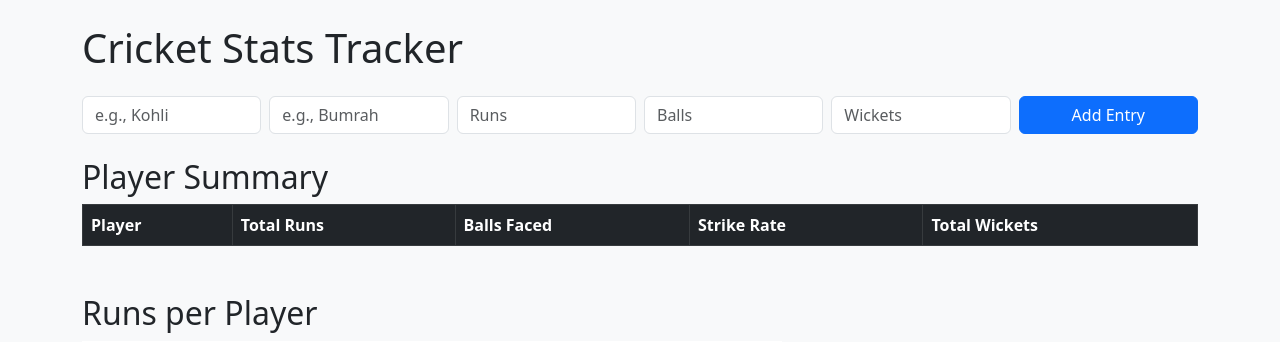
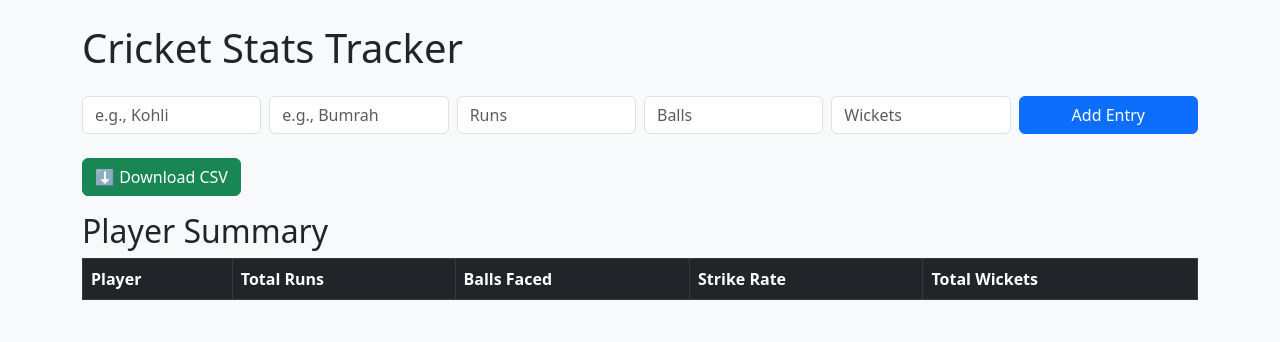
Before and after one commit to Sriram-Mullapudi/cricket-stats-tracker, a Flask app: page / in a window 1280 px wide. Shown: the top 342 px of the page. Run offline with Flask 3, Linux system fonts and the light colour scheme; data that the repository does not hold is empty; some libraries are stand-ins or nearby versions.

Commit message:
feat: add export to CSV functionality

```diff
--- a/app.py
+++ b/app.py
@@ -1,11 +1,13 @@
-from flask import Flask, render_template, request, redirect, flash
+from flask import Flask, render_template, request, redirect, flash, send_file
 import sqlite3
 from collections import defaultdict
+import csv
+import io
 
 app = Flask(__name__)
-app.secret_key = 'some_secret_key'  # Required for flash messages
+app.secret_key = 'some_secret_key'
 
-# ✅ Reusable DB connection helper
+# Reusable DB connection helper
 def get_db_connection():
     return sqlite3.connect('data/matches.db')
 
@@ -45,7 +47,6 @@ def index():
 
     players = list(batsman_stats.keys())
     runs = [s['runs'] for s in batsman_stats.values()]
-
     bowlers = list(bowler_stats.keys())
     wickets = [s['wickets'] for s in bowler_stats.values()]
 
@@ -78,6 +79,26 @@ def add_stat():
 
     return redirect('/')
 
+@app.route('/export')
+def export_csv():
+    conn = get_db_connection()
+    c = conn.cursor()
+    c.execute('SELECT * FROM match_stats')
+    rows = c.fetchall()
+    conn.close()
+
+    output = io.StringIO()
+    writer = csv.writer(output)
+    writer.writerow(['ID', 'Batsman', 'Bowler', 'Runs', 'Balls', 'Wickets'])  # Header
+    for row in rows:
+        writer.writerow(row)
+
+    output.seek(0)
+    return send_file(io.BytesIO(output.getvalue().encode()),
+                     mimetype='text/csv',
+                     as_attachment=True,
+                     download_name='match_stats.csv')
+
 if __name__ == '__main__':
     print("Initializing DB...")
     init_db()
--- a/templates/index.html
+++ b/templates/index.html
@@ -35,6 +35,7 @@
         </form>
 
         <!-- Player Summary Table -->
+        <a href="/export" class="btn btn-success mb-3">⬇️ Download CSV</a>
         <h2>Player Summary</h2>
         <table class="table table-bordered table-hover">
             <thead class="table-dark">
```
